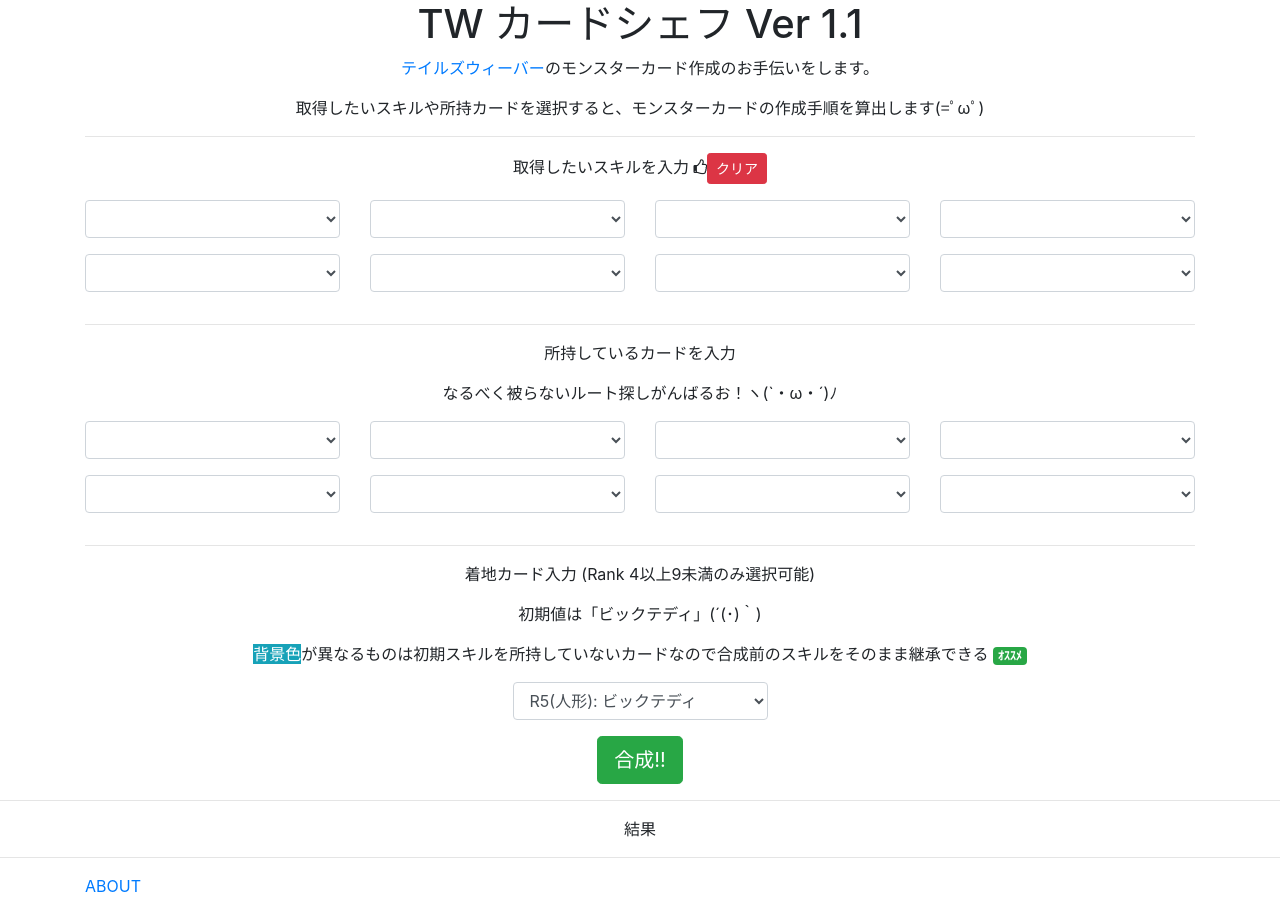
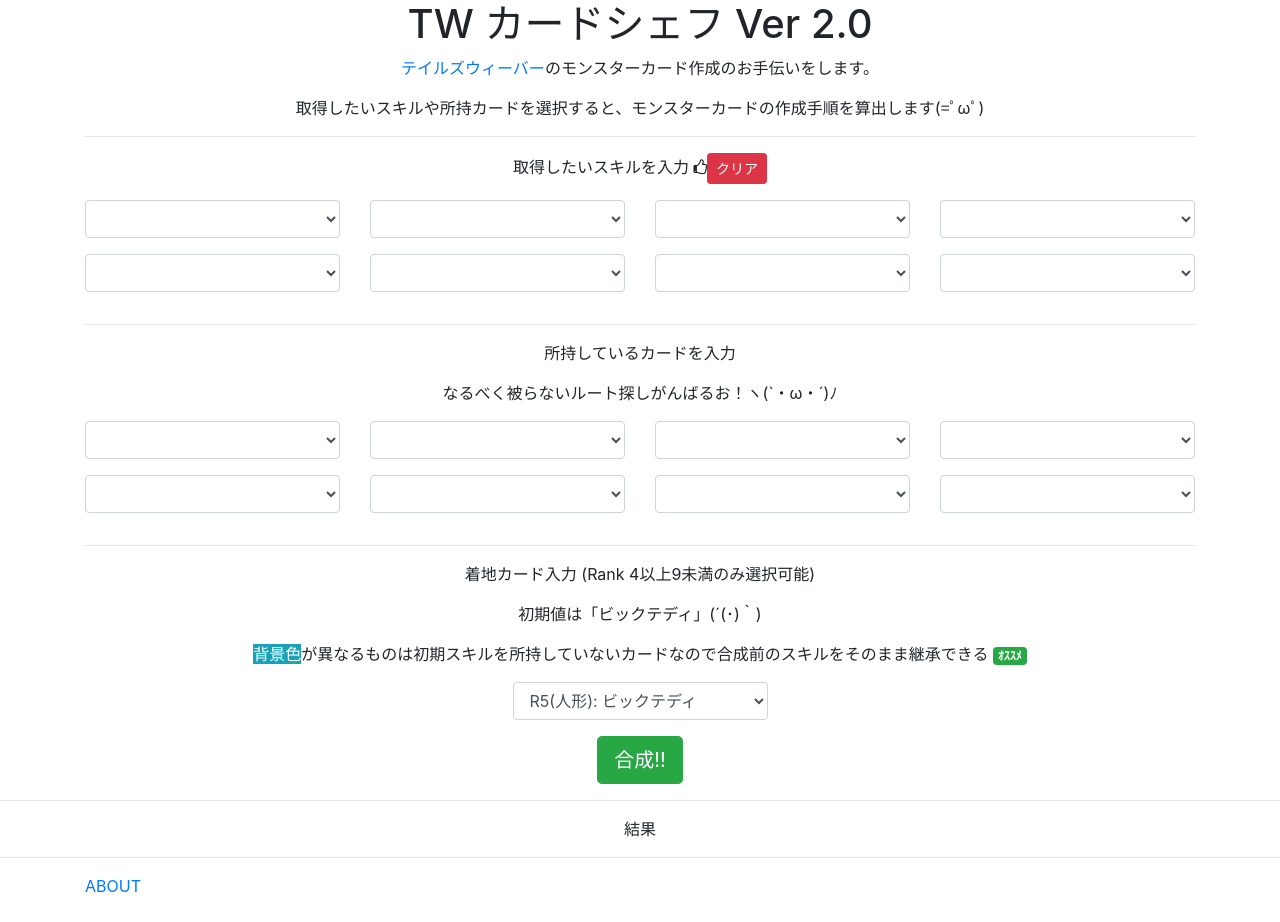
Before and after one commit to omatztw/tw-card-chef, an Angular app: page / in a window 1280 px wide. Built offline with nearby package versions, Linux system fonts and the light colour scheme.

Commit message:
update version

```diff
--- a/src/app/consts/version.const.ts
+++ b/src/app/consts/version.const.ts
@@ -1 +1 @@
-export const VERSION = "1.1";
+export const VERSION = "2.0";
```
